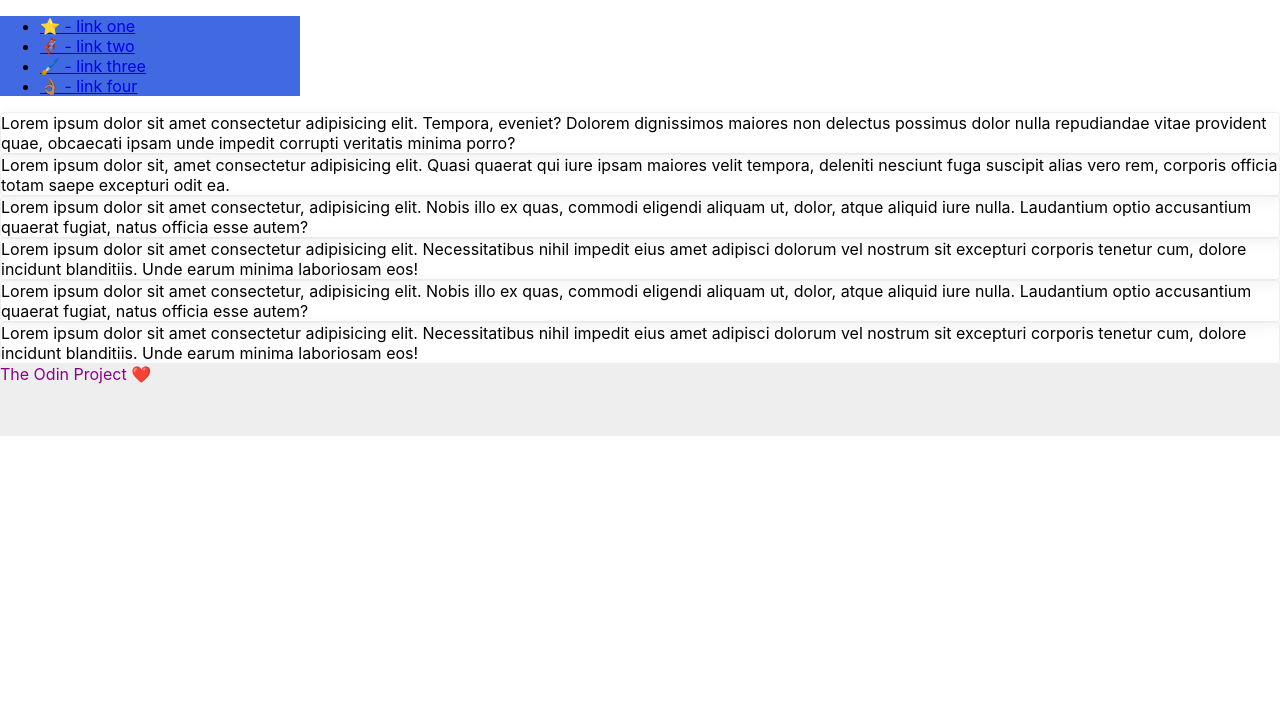
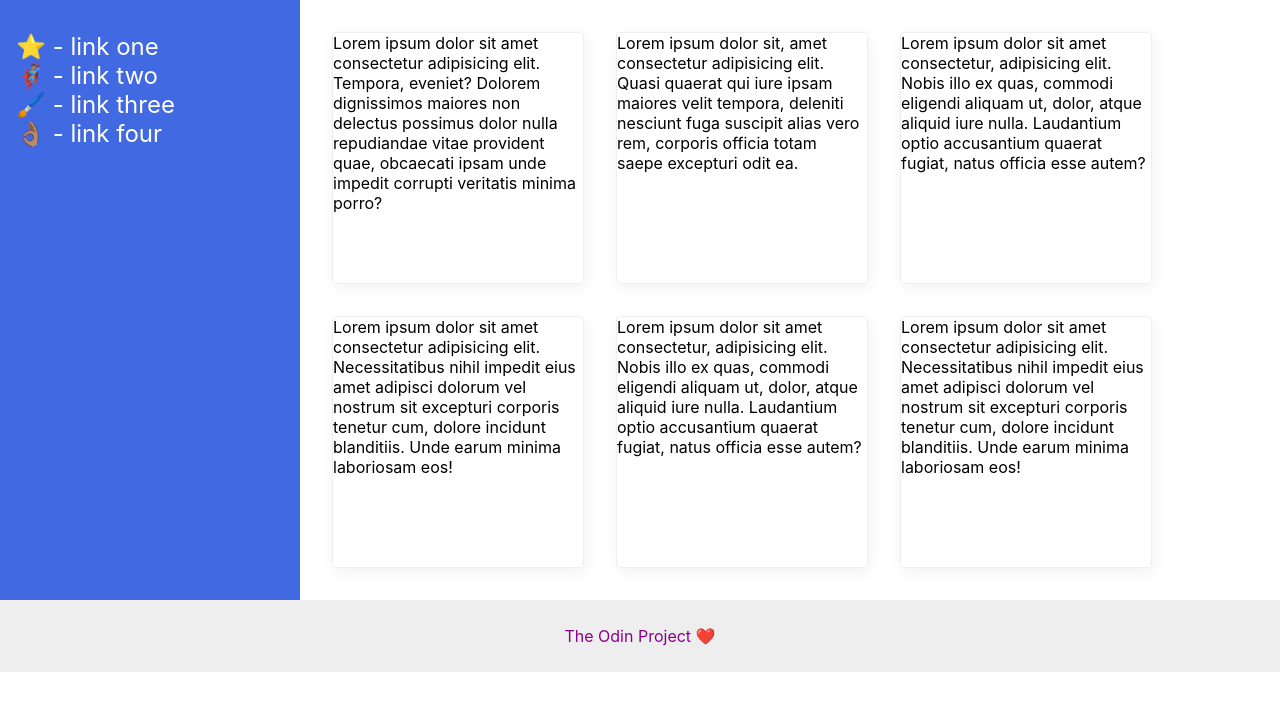
Before and after one commit to kmaustin32/odinProject, a plain HTML site: page css/flex/07-flex-layout-2/index.html in a window 1280 px wide. Shown: the part 72-800 px from the top of the page. Drawn offline with Linux system fonts and the light colour scheme.

Commit message:
Complete final flex lesson (#6)

```diff
--- a/css/flex/07-flex-layout-2/index.html
+++ b/css/flex/07-flex-layout-2/index.html
@@ -8,10 +8,11 @@
     <link rel="stylesheet" href="style.css">
   </head>
   <body>
+    <div class="container">
       <div class="header">
         MY AWESOME WEBSITE
       </div>
-
+      <div class="middle-container">
         <div class="sidebar">
           <ul>
             <li><a href="#">⭐ - link one</a></li>
@@ -20,16 +21,31 @@
             <li><a href="#">👌🏽 - link four</a></li>
           </ul>
         </div>
-
-    <div class="card">Lorem ipsum dolor sit amet consectetur adipisicing elit. Tempora, eveniet? Dolorem dignissimos maiores non delectus possimus dolor nulla repudiandae vitae provident quae, obcaecati ipsam unde impedit corrupti veritatis minima porro?</div>
-    <div class="card">Lorem ipsum dolor sit, amet consectetur adipisicing elit. Quasi quaerat qui iure ipsam maiores velit tempora, deleniti nesciunt fuga suscipit alias vero rem, corporis officia totam saepe excepturi odit ea.</div>
-    <div class="card">Lorem ipsum dolor sit amet consectetur, adipisicing elit. Nobis illo ex quas, commodi eligendi aliquam ut, dolor, atque aliquid iure nulla. Laudantium optio accusantium quaerat fugiat, natus officia esse autem?</div>
-    <div class="card">Lorem ipsum dolor sit amet consectetur adipisicing elit. Necessitatibus nihil impedit eius amet adipisci dolorum vel nostrum sit excepturi corporis tenetur cum, dolore incidunt blanditiis. Unde earum minima laboriosam eos!</div>
-    <div class="card">Lorem ipsum dolor sit amet consectetur, adipisicing elit. Nobis illo ex quas, commodi eligendi aliquam ut, dolor, atque aliquid iure nulla. Laudantium optio accusantium quaerat fugiat, natus officia esse autem?</div>
-    <div class="card">Lorem ipsum dolor sit amet consectetur adipisicing elit. Necessitatibus nihil impedit eius amet adipisci dolorum vel nostrum sit excepturi corporis tenetur cum, dolore incidunt blanditiis. Unde earum minima laboriosam eos!</div>
+        <div class="card-container">
+          <div class="card">
+            Lorem ipsum dolor sit amet consectetur adipisicing elit. Tempora, eveniet? Dolorem dignissimos maiores non delectus possimus dolor nulla repudiandae vitae provident quae, obcaecati ipsam unde impedit corrupti veritatis minima porro?
+          </div>
+          <div class="card">
+            Lorem ipsum dolor sit, amet consectetur adipisicing elit. Quasi quaerat qui iure ipsam maiores velit tempora, deleniti nesciunt fuga suscipit alias vero rem, corporis officia totam saepe excepturi odit ea.
+          </div>
+          <div class="card">
+            Lorem ipsum dolor sit amet consectetur, adipisicing elit. Nobis illo ex quas, commodi eligendi aliquam ut, dolor, atque aliquid iure nulla. Laudantium optio accusantium quaerat fugiat, natus officia esse autem?
+          </div>
+          <div class="card">
+            Lorem ipsum dolor sit amet consectetur adipisicing elit. Necessitatibus nihil impedit eius amet adipisci dolorum vel nostrum sit excepturi corporis tenetur cum, dolore incidunt blanditiis. Unde earum minima laboriosam eos!
+          </div>
+          <div class="card">
+            Lorem ipsum dolor sit amet consectetur, adipisicing elit. Nobis illo ex quas, commodi eligendi aliquam ut, dolor, atque aliquid iure nulla. Laudantium optio accusantium quaerat fugiat, natus officia esse autem?
+          </div>
+          <div class="card">
+            Lorem ipsum dolor sit amet consectetur adipisicing elit. Necessitatibus nihil impedit eius amet adipisci dolorum vel nostrum sit excepturi corporis tenetur cum, dolore incidunt blanditiis. Unde earum minima laboriosam eos!
+          </div>
+        </div>
+      </div>
 
       <div class="footer">
         The Odin Project ❤️
       </div>
+    </div>
   </body>
 </html>
--- a/css/flex/07-flex-layout-2/style.css
+++ b/css/flex/07-flex-layout-2/style.css
@@ -1,29 +1,72 @@
+
 body {
   font-family: -apple-system, BlinkMacSystemFont, 'Segoe UI', Roboto, Oxygen, Ubuntu, Cantarell, 'Open Sans', 'Helvetica Neue', sans-serif;
   margin: 0;
-  min-height: 100vh;
+  min-height: 100dvh;
+}
+
+ul {
+  list-style-type: none;
+  padding: 0;
+}
+
+.container {
+  display: flex;
+  flex-direction: column;
+  justify-content: flex-end;
 }
 
 .header {
   height: 72px;
   background: darkmagenta;
   color: white;
+  font-size: 32px;
+  font-weight: 900;
+  display: flex;
+  align-items: center;
+  padding-left: 16px;
 }
 
 .footer {
   height: 72px;
   background: #eee;
   color: darkmagenta;
+  display: flex;
+  justify-content: center;
+  align-items: center;
+}
+
+.middle-container {
+  display: flex;
 }
 
 .sidebar {
   width: 300px;
   background: royalblue;
   box-sizing: border-box;
+  width: 300px;
+  flex-shrink: 0;
+  padding: 16px;
+
+}
+
+.sidebar a {
+  font-size: 24px;
+  color: white;
+  text-decoration: none;
+}
+
+.card-container {
+  display: flex;
+  flex-wrap: wrap;
+  gap: 32px;
+  padding: 32px;
 }
 
 .card {
   border: 1px solid #eee;
   box-shadow: 2px 4px 16px rgba(0,0,0,.06);
   border-radius: 4px;
+  height: 250px;
+  flex: 0 0 250px;
 }
```
Lines whose indentation alone changed are shown as unchanged.
